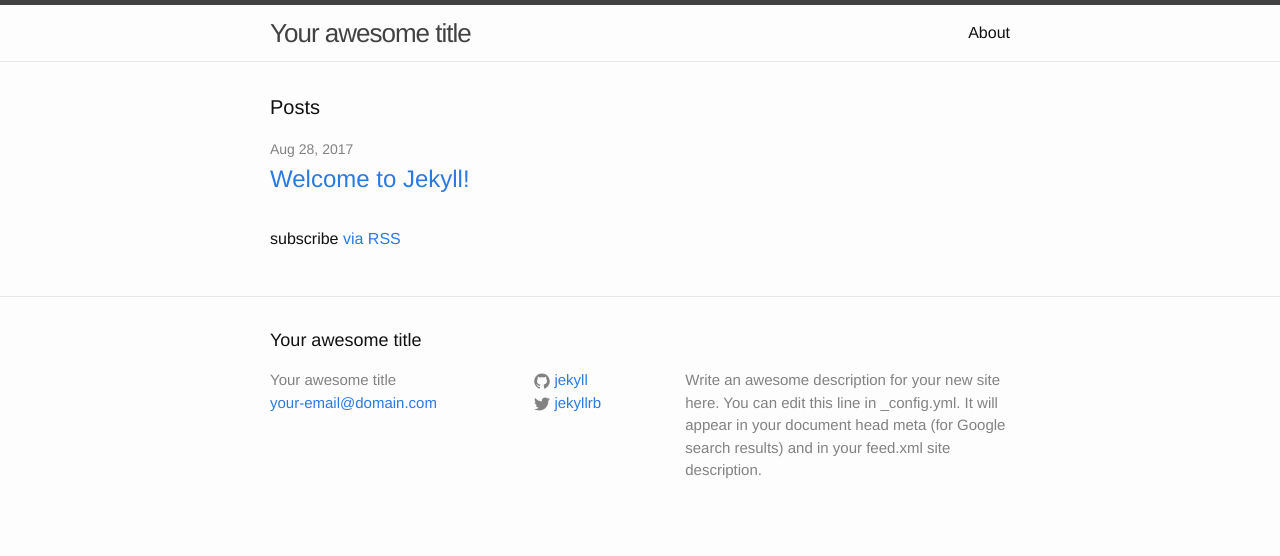
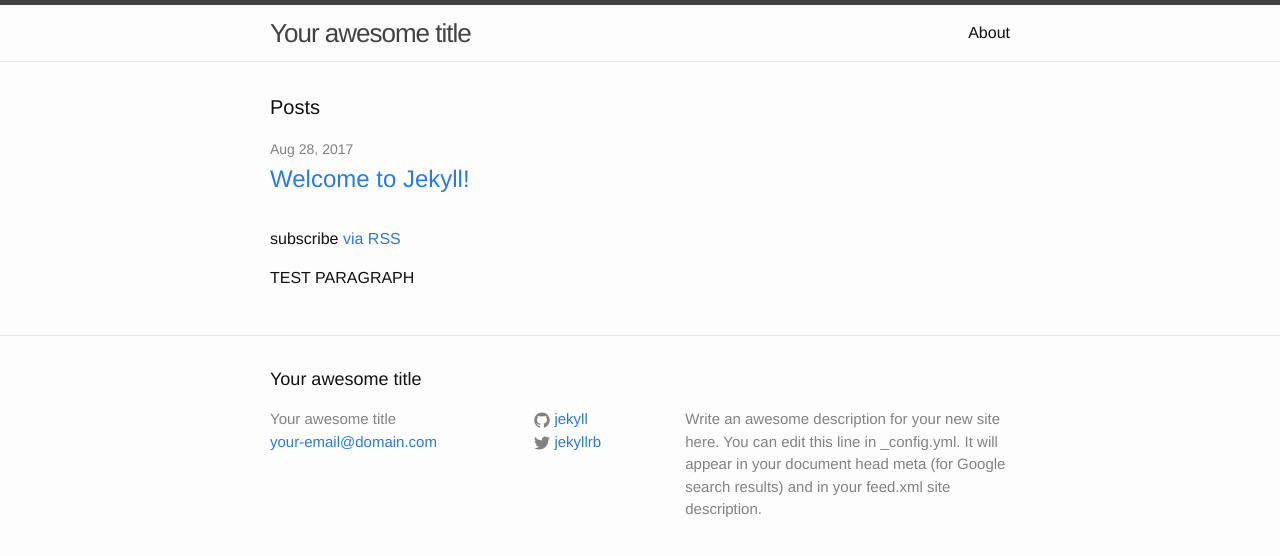
Before and after one commit to ClydeFrog04/ClydeFrog04.github.io, a Jekyll site: the page built from index.html, in a window 1280 px wide. Shown: the top 556 px of the page. Built offline with Jekyll 4.4.1, drawn with Linux system fonts in a browser that asks for light colours.

Commit message:
add test paragraph

```diff
--- a/index.html
+++ b/index.html
@@ -21,3 +21,7 @@ layout: default
   <p class="rss-subscribe">subscribe <a href="{{ "/feed.xml" | prepend: site.baseurl }}">via RSS</a></p>
 
 </div>
+
+<div>
+<p>TEST PARAGRAPH</p>
+</div>
```
